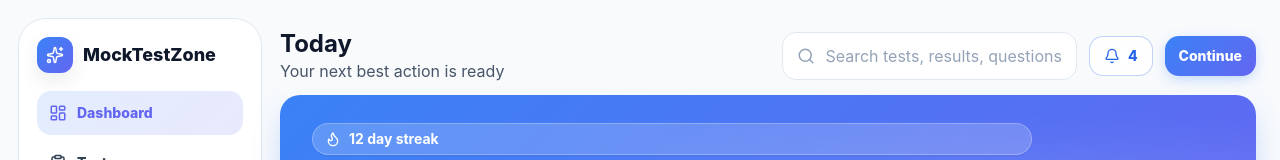
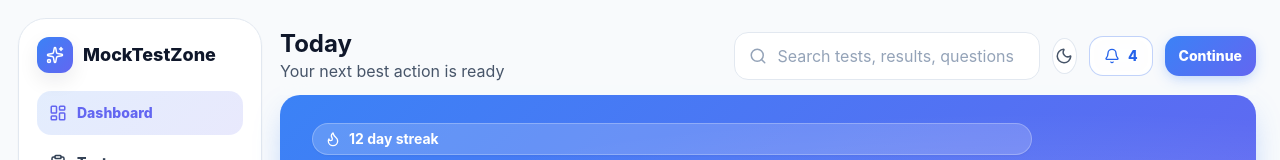
Before and after one commit to anshu-sharma0/mock-test, a Next.js app: page /app in a window 1280 px wide. Shown: the top 160 px of the page. Built offline with nearby package versions, Linux system fonts and the light colour scheme.

Commit message:
feat: implement dark mode support using next-themes and a global toggle component

```diff
--- a/app/_components/layout/AppFrame.tsx
+++ b/app/_components/layout/AppFrame.tsx
@@ -2,6 +2,7 @@ import Link from "next/link";
 import { Bell, Search, ShieldCheck } from "lucide-react";
 import { Logo } from "../ui/Logo";
 import { ButtonLink } from "../ui/GradientButton";
+import { ThemeToggle } from "../ui/ThemeToggle";
 import { studentNav } from "../../_lib/navigation";
 import type { NavItem } from "../../_lib/types";
 
@@ -53,6 +54,7 @@ export function AppFrame({
               <Search size={18} />
               Search tests, results, questions
             </Link>
+            <ThemeToggle />
             <ButtonLink href="/app/notifications" variant="secondary" compact>
               <Bell size={16} /> 4
             </ButtonLink>
--- a/app/_components/layout/PublicShell.tsx
+++ b/app/_components/layout/PublicShell.tsx
@@ -2,6 +2,7 @@ import Link from "next/link";
 import { ChevronRight } from "lucide-react";
 import { Logo } from "../ui/Logo";
 import { ButtonLink } from "../ui/GradientButton";
+import { ThemeToggle } from "../ui/ThemeToggle";
 import { publicNav } from "../../_lib/navigation";
 
 function PublicNav() {
@@ -17,6 +18,7 @@ function PublicNav() {
           ))}
         </nav>
         <div className="row nav-actions">
+          <ThemeToggle />
           <ButtonLink href="/auth/login" variant="ghost" compact>
             Login
           </ButtonLink>
--- /dev/null
+++ b/app/_components/providers/ThemeProvider.tsx
@@ -0,0 +1,11 @@
+"use client";
+
+import * as React from "react";
+import { ThemeProvider as NextThemesProvider } from "next-themes";
+
+export function ThemeProvider({
+  children,
+  ...props
+}: React.ComponentProps<typeof NextThemesProvider>) {
+  return <NextThemesProvider {...props}>{children}</NextThemesProvider>;
+}
--- /dev/null
+++ b/app/_components/ui/ThemeToggle.tsx
@@ -0,0 +1,33 @@
+"use client";
+
+import * as React from "react";
+import { Moon, Sun } from "lucide-react";
+import { useTheme } from "next-themes";
+
+export function ThemeToggle() {
+  const { theme, setTheme } = useTheme();
+  const [mounted, setMounted] = React.useState(false);
+
+  React.useEffect(() => {
+    setMounted(true);
+  }, []);
+
+  if (!mounted) {
+    return (
+      <button className="theme-toggle" aria-label="Toggle theme">
+        <Sun size={18} style={{ opacity: 0 }} />
+      </button>
+    );
+  }
+
+  return (
+    <button
+      className="theme-toggle"
+      onClick={() => setTheme(theme === "dark" ? "light" : "dark")}
+      aria-label="Toggle theme"
+      title="Toggle Theme"
+    >
+      {theme === "dark" ? <Sun size={18} /> : <Moon size={18} />}
+    </button>
+  );
+}
--- a/app/globals.css
+++ b/app/globals.css
@@ -75,6 +75,36 @@
   --error-grad-start: rgba(239, 68, 68, 0.1);
 }
 
+.dark {
+  /* Core Colors */
+  --bg: #020617;
+  --surface: #0f172a;
+  --surface-hover: #1e293b;
+  --heading: #f8fafc;
+  --body: #cbd5e1;
+  --muted: #64748b;
+  --border: #334155;
+
+  /* Brand Colors */
+  --primary: #3b82f6;
+  --primary-hover: #60a5fa;
+  --primary-light: rgba(59, 130, 246, 0.15);
+
+  --secondary: #f8fafc;
+  --secondary-soft: #94a3b8;
+
+  /* Shadows for Dark Mode */
+  --shadow-sm: 0 1px 2px rgba(0, 0, 0, 0.5);
+  --shadow-md: 0 8px 20px rgba(0, 0, 0, 0.4);
+  --shadow-lg: 0 18px 40px rgba(0, 0, 0, 0.6);
+  --shadow-lift: 0 20px 48px -8px rgba(59, 130, 246, 0.25);
+
+  /* Premium Gradients */
+  --gradient-primary: linear-gradient(135deg, #60a5fa 0%, #818cf8 100%);
+  --gradient-ai: linear-gradient(135deg, #a78bfa 0%, #e879f9 100%);
+  --gradient-secondary: linear-gradient(135deg, #475569 0%, #1e293b 100%);
+}
+
 * {
   box-sizing: border-box;
 }
@@ -92,6 +122,7 @@ body {
   font-family: var(--font-body);
   font-size: 16px;
   line-height: 1.6;
+  transition: background-color 0.3s ease, color 0.3s ease;
 }
 
 a {
@@ -1265,3 +1296,23 @@ a {
     background: rgba(2, 6, 23, 0.86);
   }
 }
+
+.theme-toggle {
+  display: flex;
+  align-items: center;
+  justify-content: center;
+  width: 36px;
+  height: 36px;
+  border-radius: 50%;
+  background: var(--surface);
+  border: 1px solid var(--border);
+  color: var(--body);
+  cursor: pointer;
+  transition: all 0.2s ease;
+}
+
+.theme-toggle:hover {
+  background: var(--surface-hover);
+  color: var(--heading);
+  transform: scale(1.05);
+}
--- a/app/layout.tsx
+++ b/app/layout.tsx
@@ -1,4 +1,5 @@
 import type { Metadata } from "next";
+import { ThemeProvider } from "@/app/_components/providers/ThemeProvider";
 import "./globals.css";
 
 export const metadata: Metadata = {
@@ -13,8 +14,17 @@ export default function RootLayout({
   children: React.ReactNode;
 }>) {
   return (
-    <html lang="en">
-      <body>{children}</body>
+    <html lang="en" suppressHydrationWarning>
+      <body>
+        <ThemeProvider
+          attribute="class"
+          defaultTheme="system"
+          enableSystem
+          disableTransitionOnChange
+        >
+          {children}
+        </ThemeProvider>
+      </body>
     </html>
   );
 }
--- a/package.json
+++ b/package.json
@@ -11,6 +11,7 @@
   "dependencies": {
     "lucide-react": "^1.24.0",
     "next": "16.2.10",
+    "next-themes": "^0.4.6",
     "react": "19.2.4",
     "react-dom": "19.2.4"
   },
```
Also changed, not shown: 1 other file (tests, documents, lock files or other folders).
